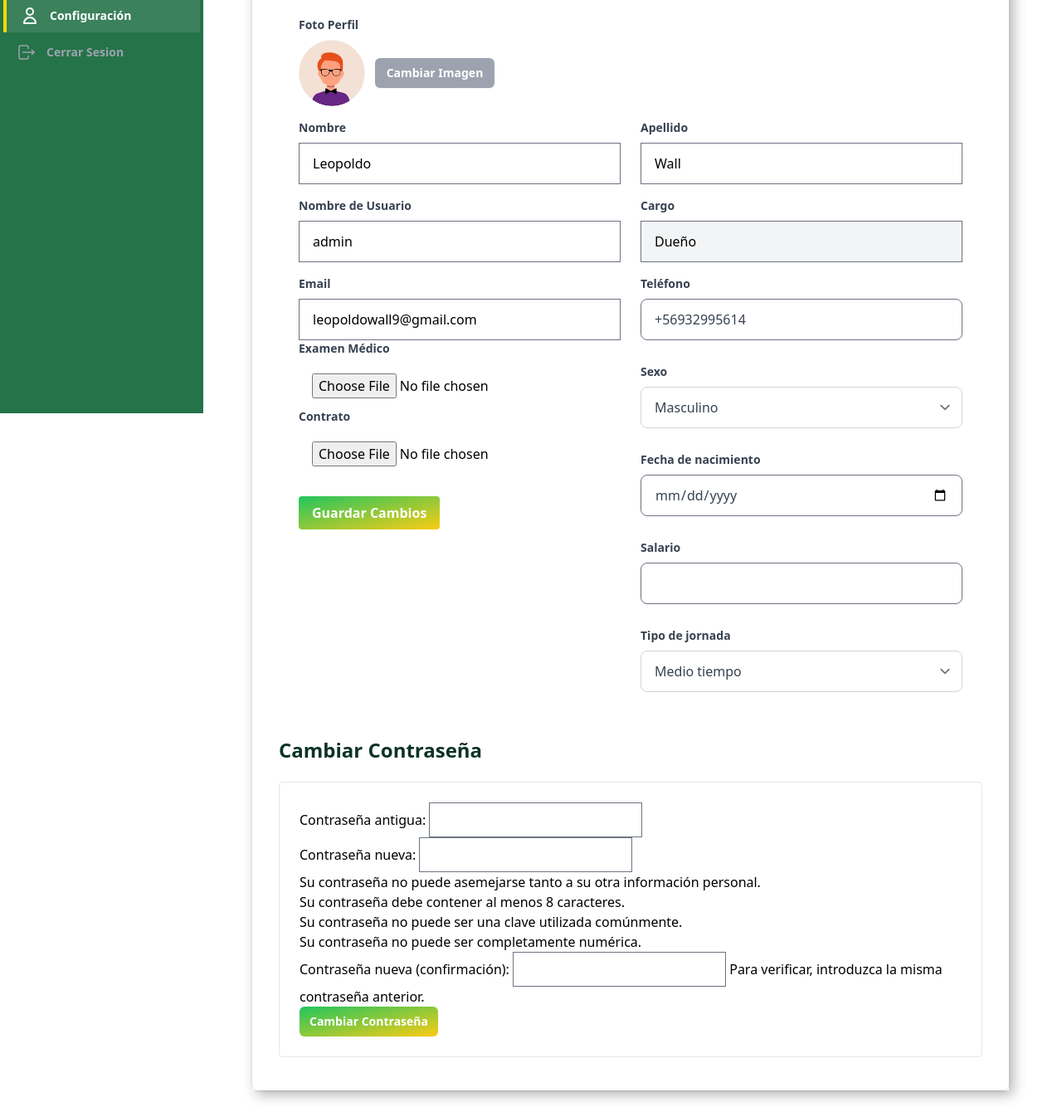
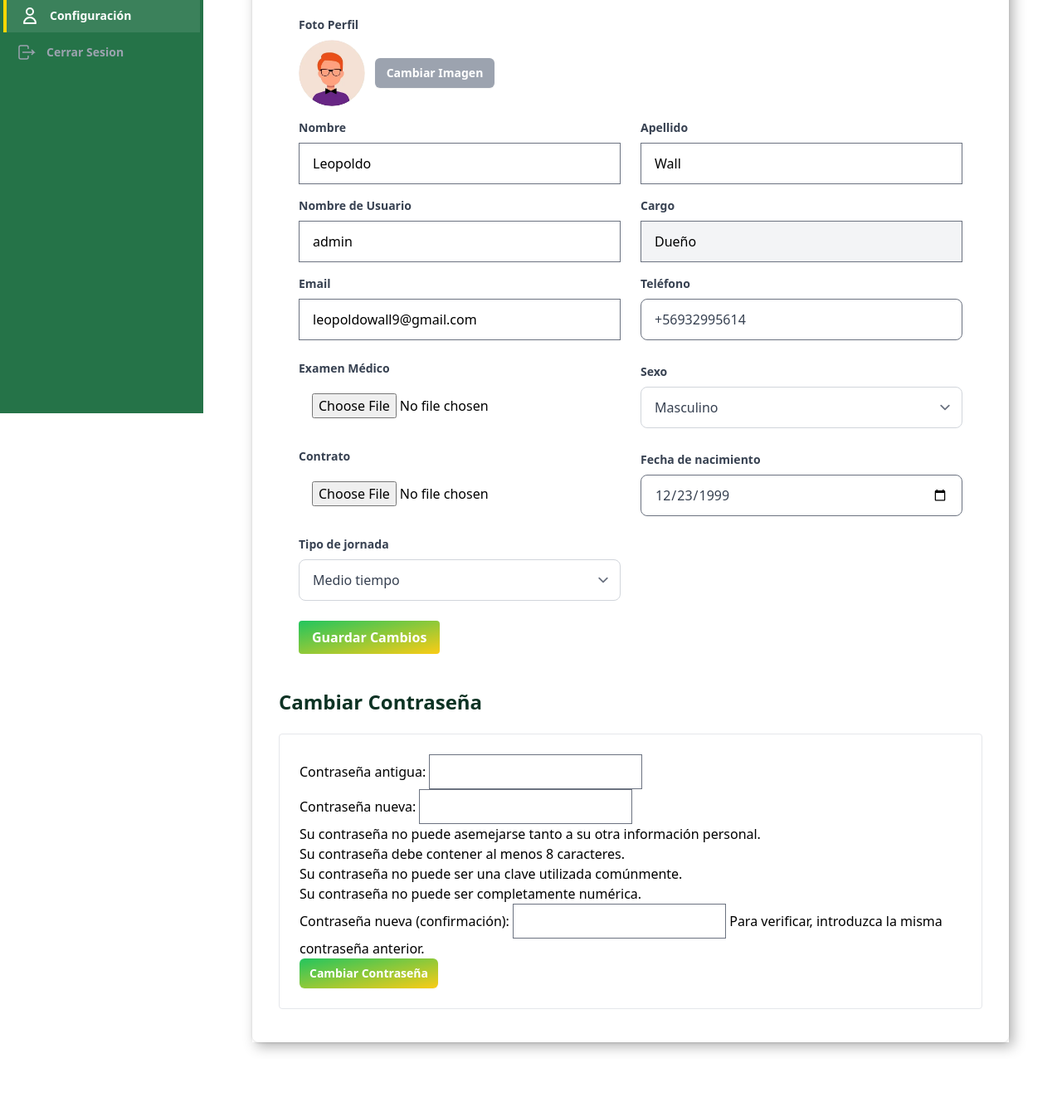
Before and after one commit to Leonard0nt/BenciData, a Django app: page /configuracion/ in a window 1280 px wide. Shown: the part 302-1636 px from the top of the page at 83% size. After the commit the page ends 1571 px from the top, so only its background shows below. Run offline with Django 5.2, Linux system fonts and the light colour scheme; a user stored in the database is signed in; data comes from the database, SQL or seed files in the repository; both versions use the stored data as it was after the commit; parts of the project's set-up code (start-up, migrations or seed data) failed here and were passed over; some libraries are stand-ins or nearby versions.

Commit message:
atributosextra1

```diff
--- a/UsuarioApp/forms.py
+++ b/UsuarioApp/forms.py
@@ -108,11 +108,13 @@ class ProfileUpdateForm(forms.ModelForm):
         required=False,
         label="Fecha de nacimiento",
         widget=forms.DateInput(
+            format="%Y-%m-%d",
             attrs={
                 "type": "date",
                 "class": "bg-white focus:outline-none border border-gray-300 rounded-lg py-2 px-4 block w-full leading-normal text-gray-700 mb-3",
             }
         ),
+        input_formats=["%Y-%m-%d"],
     )
     salario = forms.DecimalField(
         max_digits=10,
--- a/templates/pages/perfil/configuracion.html
+++ b/templates/pages/perfil/configuracion.html
@@ -50,21 +50,25 @@ Configuración
                         <div class="mt-4">
                             <label for="{{ user_form.email.id_for_label }}"
                                 class="block text-gray-700 text-sm font-bold mb-2">Email</label>
-                            {{ user_form.email|add_class:"py-3 px-4 text-base w-full" }}
+                            {{ user_form.email|add_class:"py-3 px-4 text-base w-full"}}
                         </div>
                         <div>
-                            <label for="{{ profile_form.examen_medico.id_for_label }}" class="block text-gray-700 text-sm font-bold mb-2">Examen Médico</label>
+                            <label for="{{ profile_form.examen_medico.id_for_label }}" class="block text-gray-700 text-sm font-bold mb-2 mt-6">Examen Médico</label>
                             {{ profile_form.examen_medico|add_class:"py-3 px-4 text-base w-full" }}
                             {% if request.user.profile.examen_medico %}
                             <a href="{{ request.user.profile.examen_medico.url }}" class="text-indigo-600 text-sm" download>Descargar examen médico</a>
                             {% endif %}
                         </div>
-                        <div>
+                        <div class="mt-6">
                             <label for="{{ profile_form.contrato.id_for_label }}" class="block text-gray-700 text-sm font-bold mb-2">Contrato</label>
                             {{ profile_form.contrato|add_class:"py-3 px-4 text-base w-full" }}
                             {% if request.user.profile.contrato %}
                             <a href="{{ request.user.profile.contrato.url }}" class="text-indigo-600 text-sm" download>Descargar contrato</a>
                             {% endif %}
+                        </div>
+                        <div class="mt-6">
+                            <label for="{{ profile_form.is_partime.id_for_label }}" class="block text-gray-700 text-sm font-bold mb-2">Tipo de jornada</label>
+                            {{ profile_form.is_partime|add_class:"py-3 px-4 text-base w-full" }}
                         </div>
                         <div class="mt-6">
                             <button type="submit"
@@ -92,21 +96,13 @@ Configuración
                                 {{ profile_form.phone|add_class:"py-3 px-4 text-base w-full" }}
                                 {{ profile_form.phone.errors }}
                             </div>
-                                                       <div class="">
+                            <div class="">
                                 <label for="{{ profile_form.gender.id_for_label }}" class="block text-gray-700 text-sm font-bold mb-2">Sexo</label>
                                 {{ profile_form.gender|add_class:"py-3 px-4 text-base w-full" }}
                             </div>
                             <div class="">
                                 <label for="{{ profile_form.date_of_birth.id_for_label }}" class="block text-gray-700 text-sm font-bold mb-2">Fecha de nacimiento</label>
                                 {{ profile_form.date_of_birth|add_class:"py-3 px-4 text-base w-full" }}
-                            </div>
-                            <div class="">
-                                <label for="{{ profile_form.salario.id_for_label }}" class="block text-gray-700 text-sm font-bold mb-2">Salario</label>
-                                {{ profile_form.salario|add_class:"py-3 px-4 text-base w-full" }}
-                            </div>
-                            <div class="">
-                                <label for="{{ profile_form.is_partime.id_for_label }}" class="block text-gray-700 text-sm font-bold mb-2">Tipo de jornada</label>
-                                {{ profile_form.is_partime|add_class:"py-3 px-4 text-base w-full" }}
                             </div>
                         </div>
                     </div>
```
Also changed, not shown: db.sqlite3.
